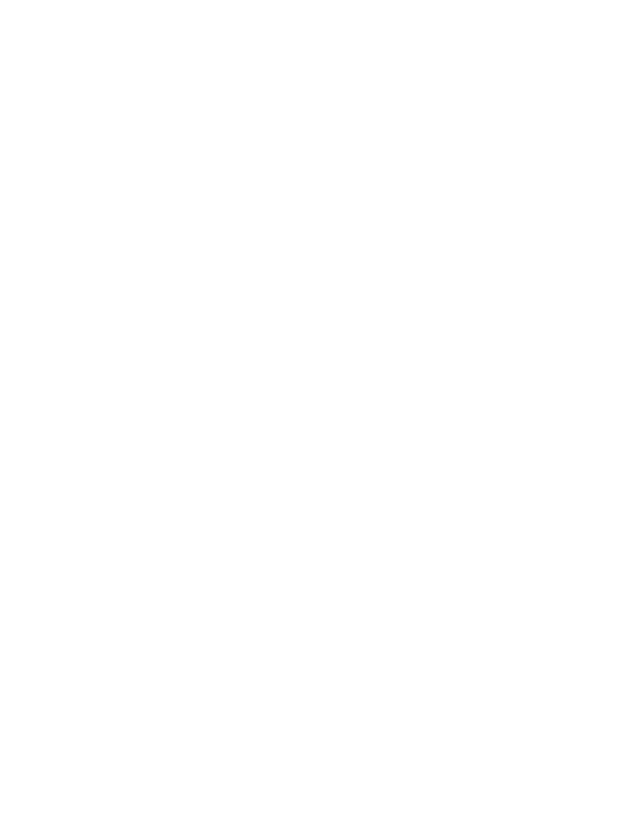
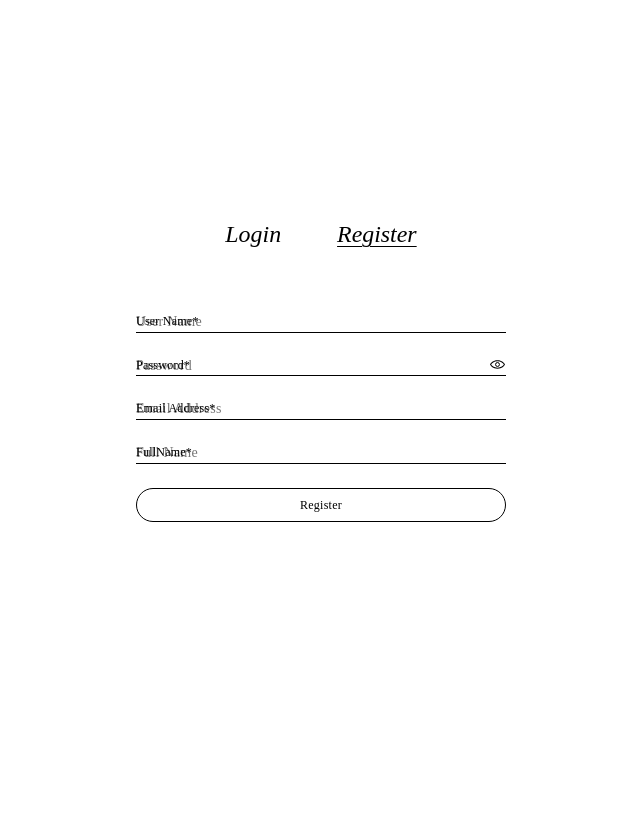
Before and after one commit to nishimiya1/Task-Management-System, a PHP site: page /signupPage.php in a window 1280 px wide. Before the commit the part shown is empty. Shown: the whole page, without its empty margins (319-959 px from the left). Run offline with PHP 8.4, Linux system fonts and the light colour scheme; some web fonts are replaced.

Commit message:
Create Signup Page

```diff
--- a/main.css
+++ b/main.css
@@ -38,7 +38,8 @@ button {
 .home-form {
   font-family: "Omnes Light";
   font-style: italic;
-  font-weight: 600;
+  font-weight: 400;
+  -webkit-font-smoothing: antialiased;
   font-size: 20px;
   line-height: 1.2;
   display: flex;
@@ -63,18 +64,7 @@ button {
   text-underline-offset: 4px;
   text-decoration-thickness: 1px;
 }
-.signup-form {
-  background: none;
-  display: inline-grid;
-  white-space: nowrap;
-  cursor: pointer;
-  color: currentColor;
-  font-family: inherit;
-  font-size: inherit;
-  font-weight: inherit;
-  letter-spacing: inherit;
-  line-height: inherit;
-}
+
 .form-class {
   display: grid;
   gap: 24px;
@@ -87,10 +77,6 @@ button {
   background: none;
   border: none;
   border-radius: 0;
-  -webkit-border-radius: 0;
-  -moz-border-radius: 0;
-  -ms-border-radius: 0;
-  -o-border-radius: 0;
   border-bottom: 1px solid #000000;
   font-family: "Omnes Light";
   font-weight: 400;
@@ -103,10 +89,6 @@ button {
   position: absolute;
   left: 0;
   transition: 0.2s;
-  -webkit-transition: 0.2s;
-  -moz-transition: 0.2s;
-  -ms-transition: 0.2s;
-  -o-transition: 0.2s;
   font-family: "Omnes Light";
   font-weight: 400;
   -webkit-font-smoothing: antialiased;
@@ -122,10 +104,6 @@ button {
   position: absolute;
   left: 100%;
   transform: translate(-100%);
-  -webkit-transform: translate(-100%);
-  -moz-transform: translate(-100%);
-  -ms-transform: translate(-100%);
-  -o-transform: translate(-100%);
 }
 .submit-button {
   font-family: "Omnes Light";
--- a/signupPage.php
+++ b/signupPage.php
@@ -5,10 +5,65 @@
     <meta charset="UTF-8">
     <meta name="viewport" content="width=device-width, initial-scale=1.0">
     <title>Sign Up</title>
+    <link rel="stylesheet" href="main.css" />
 </head>
 
-<body>
+<body class="register">
+    <div class="container">
+        <div>
+            <div class="form-container">
+                <div class="home-form">
 
+                    <a href="index.php" class="login-form">Login</a>
+
+                    <a href="signupPage.php" class="login-form login-decoration">Register</a>
+                </div>
+                <form action="/account/register" method="post" novalidate class="form-class">
+                    <div class="login">
+                        <input type="text" class="user-input" id="Username" name="Username" required minlength="3"
+                            placeholder="User Name" aria-label="User Name*">
+                        <label for="Username" class="user-label">User Name*</label>
+                    </div>
+                    <div class="login">
+                        <input type="password" class="user-input" id="Password" name="Password"
+                            autocomplete="current-password" required minlength="8" placeholder="Password"
+                            aria-label="Password*">
+                        <label for="Password" class="user-label password-label">Password*</label>
+                        <button class="login-form show-password" type="button" aria-label="Show password">
+                            <svg width="16" height="15" viewBox="0 0 16 15" fill="none"
+                                xmlns="http://www.w3.org/2000/svg">
+                                <g clip-path="url(#clip0_1718_108214)">
+                                    <circle cx="7.50465" cy="7.50001" r="1.95353" stroke="black"></circle>
+                                    <path fill-rule="evenodd" clip-rule="evenodd"
+                                        d="M0.00485823 7.51068C0.664199 8.97078 3.0477 11.6962 7.50461 11.6962C11.9615 11.6962 14.345 8.97078 15.0044 7.51068L15.0123 7.50714C15.0113 7.50477 15.0102 7.50239 15.0092 7.50002C15.0102 7.49764 15.0113 7.49527 15.0123 7.49291L15.0044 7.48936C14.345 6.02926 11.9615 3.30386 7.50461 3.30386C3.0477 3.30386 0.664199 6.02926 0.00485822 7.48936L-0.00311279 7.49291C-0.00205861 7.49527 -0.000999836 7.49764 6.35399e-05 7.50002C-0.000999836 7.5024 -0.00205861 7.50477 -0.00311279 7.50714L0.00485823 7.51068ZM1.13106 7.50002C1.88984 8.73835 3.91544 10.6962 7.50461 10.6962C11.0938 10.6962 13.1194 8.73835 13.8782 7.50002C13.1194 6.26169 11.0938 4.30386 7.50461 4.30386C3.91544 4.30386 1.88984 6.26169 1.13106 7.50002Z"
+                                        fill="black"></path>
+                                </g>
+                                <defs>
+                                    <clipPath id="clip0_1718_108214">
+                                        <rect width="15" height="15" fill="white" transform="translate(0.00375366)">
+                                        </rect>
+                                    </clipPath>
+                                </defs>
+                            </svg>
+                        </button>
+                    </div>
+                    <div class="login">
+                        <input type="email" class="user-input" id="Email" name="Email" autocomplete="email"
+                            placeholder="Email Address " aria-label="Email Address*">
+                        <label for="Email" class="user-label">Email Address*</label>
+                    </div>
+                    <div class="login">
+                        <input type="text" class="user-input" id="FullName" name="FullName" placeholder="Full Name "
+                            aria-label="Full Name*">
+                        <label for="FullName" class="user-label">FullName*</label>
+                    </div>
+                    <button type="submit" class="login-form submit-button submit-display">Register</button>
+                </form>
+            </div>
+        </div>
+    </div>
+
+    <script src="main.js"></script>
 </body>
 
 </html>
```
